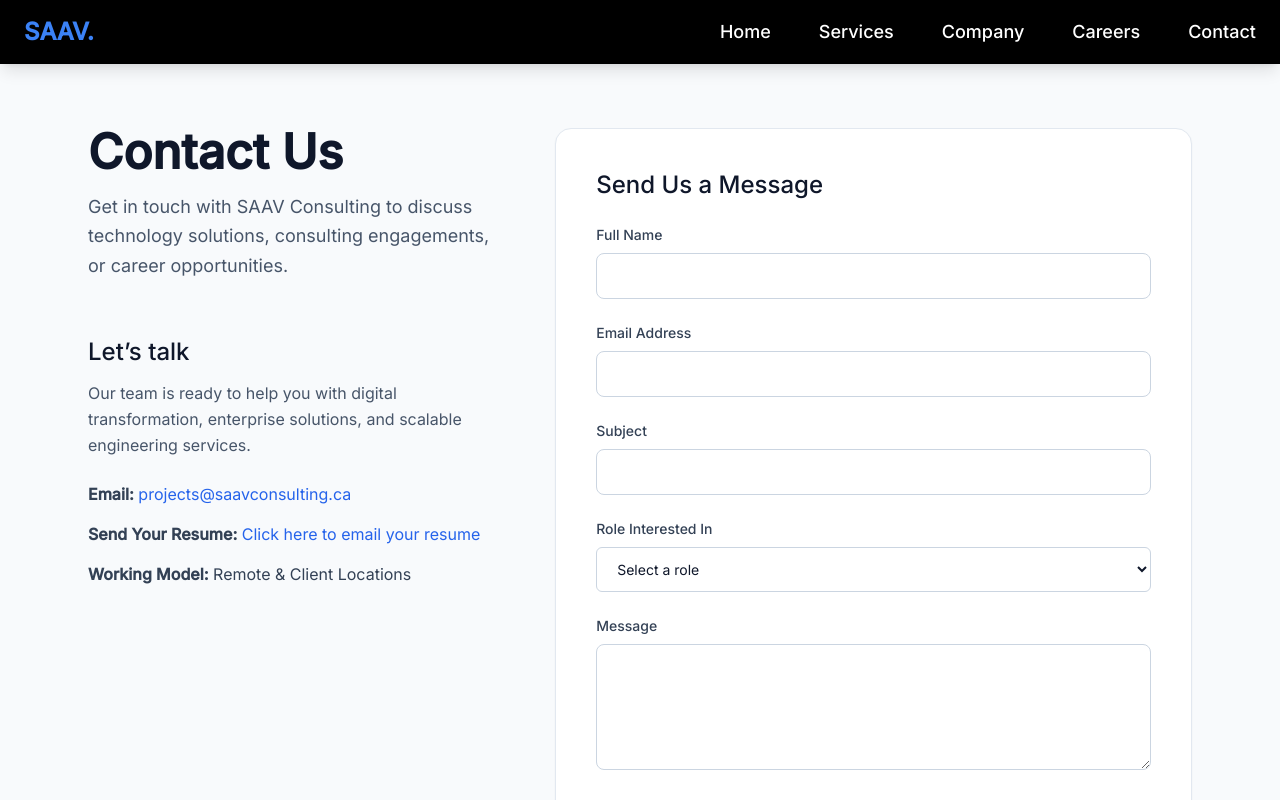
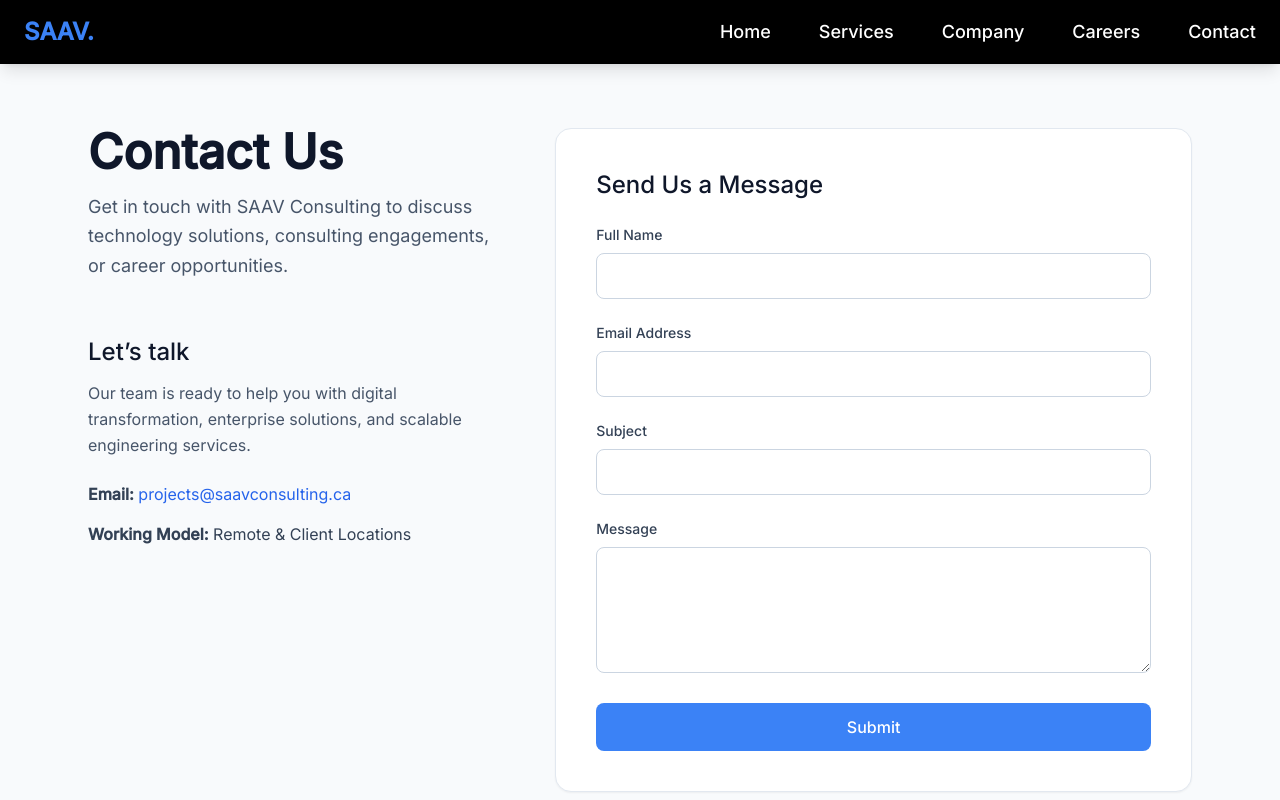
Before and after one commit to shubhanshu2002/saav-website, a React (Vite) app: page /contact in a window 1280 px wide. Shown: the top 800 px of the page. Built offline with nearby package versions, Linux system fonts and the light colour scheme.

Commit message:
clean up

```diff
--- a/src/pages/Contact.jsx
+++ b/src/pages/Contact.jsx
@@ -62,12 +62,6 @@ const Contact = () => {
                   </a>
                 </li>
                 <li>
-                  <strong>Send Your Resume:</strong>{" "}
-                  <a href="mailto:projects@saavconsulting.ca?subject=Resume Submission" className="text-blue-600 hover:underline">
-                    Click here to email your resume
-                  </a>
-                </li>
-                <li>
                   <strong>Working Model:</strong> Remote & Client Locations
                 </li>
               </ul>
@@ -98,28 +92,6 @@ const Contact = () => {
                     />
                   </div>
                 ))}
-
-                {/* Dropdown Field */}
-                <div>
-                  <label htmlFor="role" className="block text-sm font-medium text-slate-700 mb-2">
-                    Role Interested In
-                  </label>
-                  <select
-                    id="role"
-                    name="role"
-                    required
-                    className="w-full border border-slate-300 rounded-md px-4 py-3 text-sm bg-white
-                      focus:outline-none focus:ring-2 focus:ring-[#3B82F6]"
-                  >
-                    <option value="">Select a role</option>
-                    <option>IT Consultant</option>
-                    <option>Cloud Architect</option>
-                    <option>Data Engineer</option>
-                    <option>AI / ML Engineer</option>
-                    <option>Business Analyst</option>
-                    <option>Other</option>
-                  </select>
-                </div>
 
                 {/* Message Field */}
                 <div>
```
